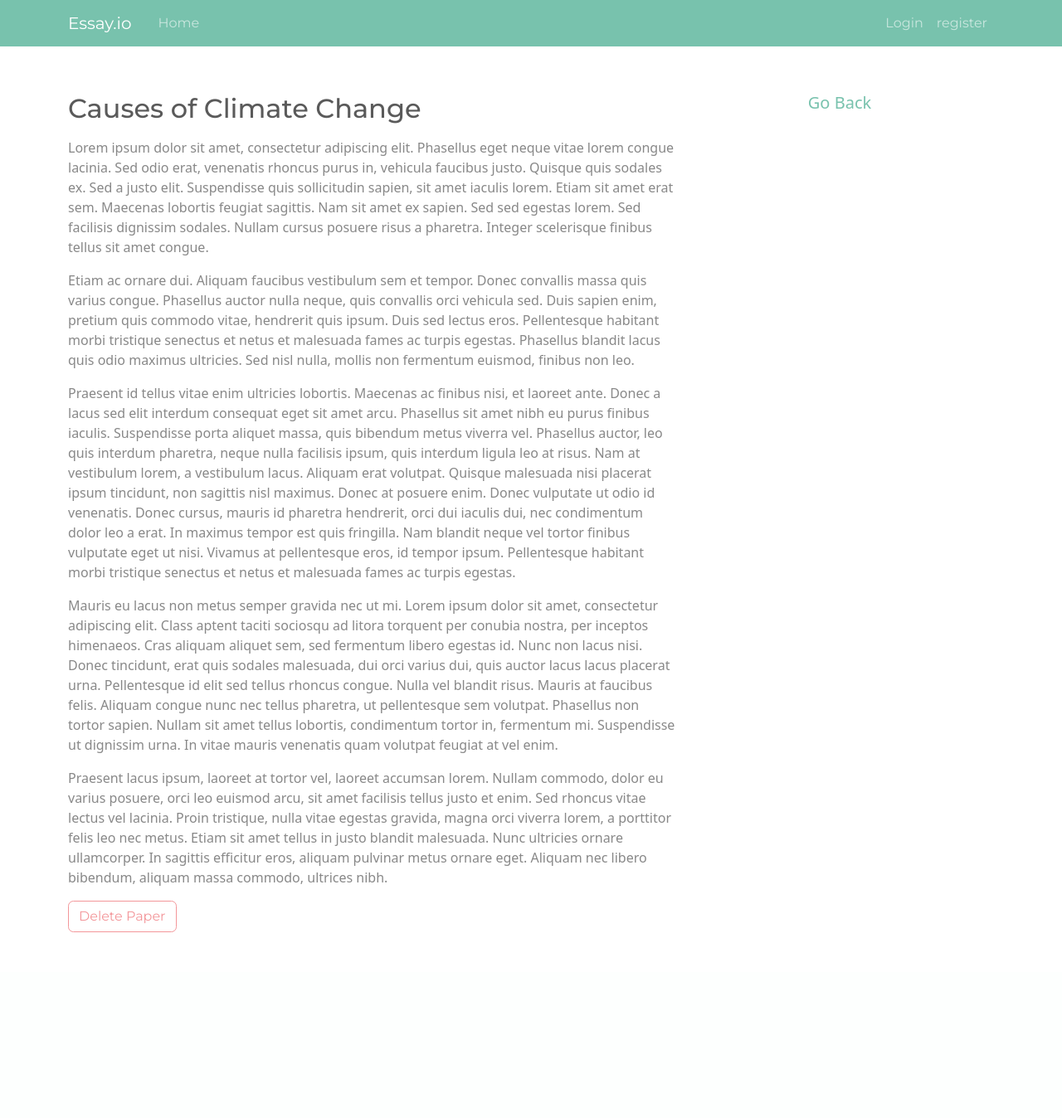
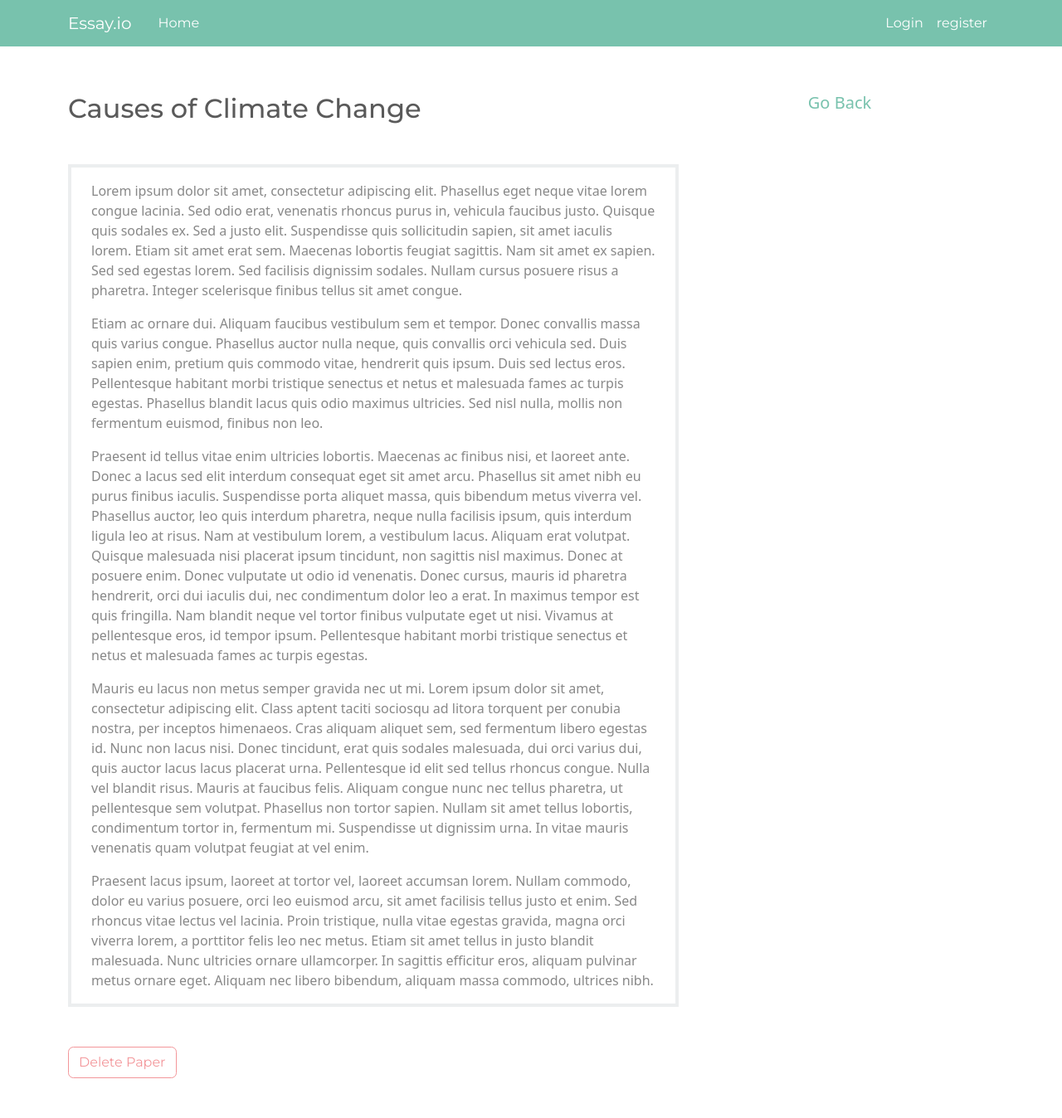
Before and after one commit to ZaidKaraymeh/Essay.io, a Django app: page /paper/22/ in a window 1280 px wide. Shown: the whole page at 83% size. Before the commit the page ends 1124 px from the top, so only its background shows below. Run offline with Django 3.2, Linux system fonts and the light colour scheme; data comes from the database, SQL or seed files in the repository; some libraries are stand-ins or nearby versions.

Commit message:
second commit

```diff
--- a/backend/settings.py
+++ b/backend/settings.py
@@ -51,8 +51,8 @@ INSTALLED_APPS = [
 MIDDLEWARE = [
 
     'django.middleware.security.SecurityMiddleware',
+    'whitenoise.middleware.WhiteNoiseMiddleware',
 
-    'whitenoise.middleware.WhiteNoiseMiddleware',
     'django.contrib.sessions.middleware.SessionMiddleware',
     'django.middleware.common.CommonMiddleware',
     'django.middleware.csrf.CsrfViewMiddleware',
--- a/blog/static/blog/main.css
+++ b/blog/static/blog/main.css
@@ -1,3 +1,5 @@
 li::marker {
   color: white !important;
 }
+
+.border{border:4px solid #eceeef!important}
--- a/blog/templates/blog/base.html
+++ b/blog/templates/blog/base.html
@@ -28,7 +28,7 @@
     <title>Essay.io</title>
     {%endif%}
   </head>
-  <body data-spy="scroll">
+  <body id="bootstrap-overrides">
     <header>
       <nav class="navbar navbar-expand-md navbar-dark bg-primary ">
         <div class="container">
--- a/blog/templates/blog/paper.html
+++ b/blog/templates/blog/paper.html
@@ -7,8 +7,9 @@
 
     <h2 class="my-2" > {{paper.title}}</h2>
 
-
-    <p> {{paper.content|safe}} </p>
+    <div class="container-fluid border my-5" >
+        <p  > {{paper.content|safe}} </p>
+    </div>
 
     <button type="button" class="btn btn-outline-secondary" data-toggle="modal" data-target="#deletePaperModal">
     Delete Paper
--- a/blog/templates/blog/papers.html
+++ b/blog/templates/blog/papers.html
@@ -4,7 +4,7 @@
 
 
 <div>
-    <h2 class="my-2 py-3" > My Papers </h2>
+    <h2 class="my-2 py-3" > My Essays </h2>
     <ul id="sidebar-content" class="list-group list-group-flush" style="width: 100%" >
             {% for item in papers %}
                 <li><a href="/paper/{{item.id}}/" class="list-group-item">{{item.title}}</a></li>
--- a/blog/views.py
+++ b/blog/views.py
@@ -32,7 +32,6 @@ def getPaper(request, id):
 
     papersNonCleaned = Essay.objects.filter(id=id)
     paper = [{"title": x[2], "content": x[3], "id": x[0]} for x in papersNonCleaned.values_list()]
-    print(paper)
     context = {"paper": paper[0]}
     return render(request, "blog/paper.html", context)
 
--- a/static/blog/main.css
+++ b/static/blog/main.css
@@ -1,3 +1,5 @@
 li::marker {
   color: white !important;
 }
+
+.border{border:4px solid #eceeef!important}
```
